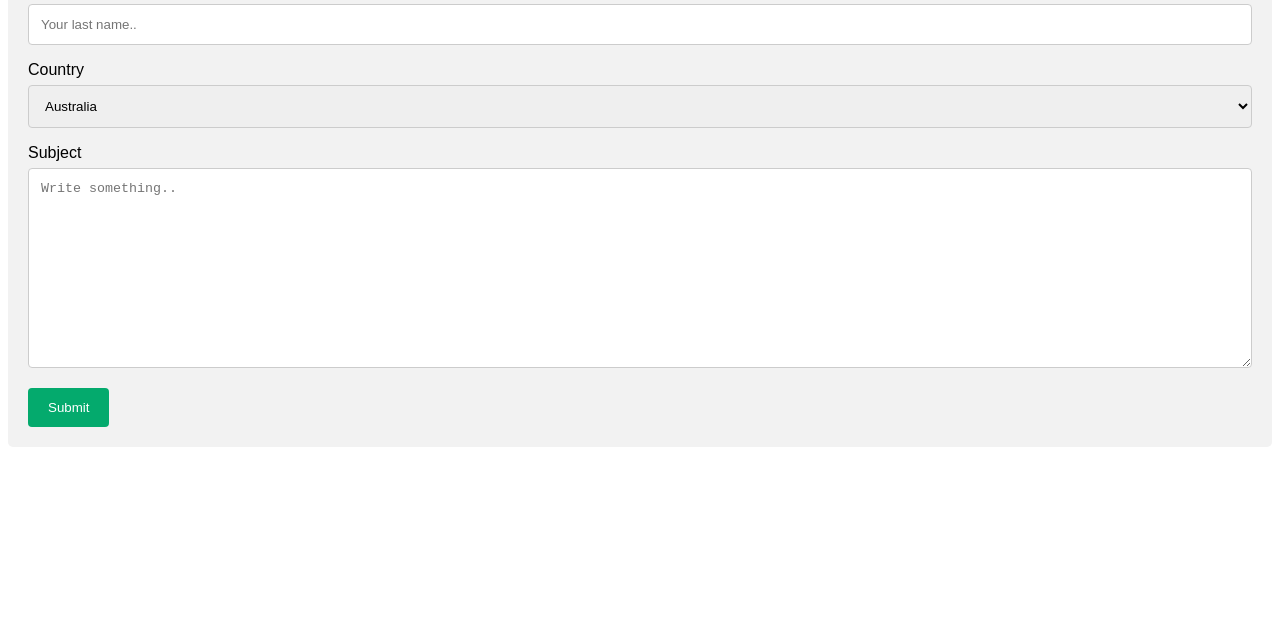
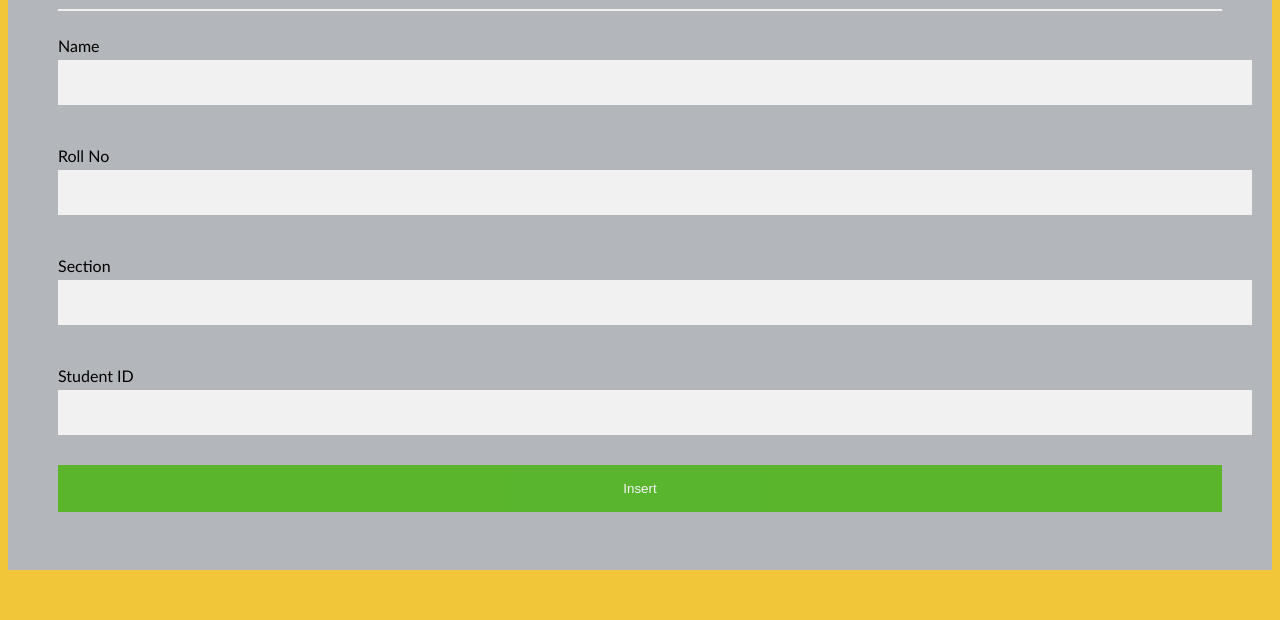
Before and after one commit to Codewithkaint/form_website, a plain HTML site: page index.html in a window 1280 px wide. Shown: the part 180-800 px from the top of the page. Drawn offline with Linux system fonts and the light colour scheme.

Commit message:
Form Code Change

```diff
--- a/index.html
+++ b/index.html
@@ -1,67 +1,140 @@
 <!DOCTYPE html>
-<html>
+<html lang="en">
+
 <head>
-<meta name="viewport" content="width=device-width, initial-scale=1">
-<style>
-body {font-family: Arial, Helvetica, sans-serif;}
-* {box-sizing: border-box;}
+  <meta charset="UTF-8">
+  <meta http-equiv="X-UA-Compatible" content="IE=edge">
+  <meta name="viewport" content="width=device-width, initial-scale=1.0">
+  <title>Student details</title>
+  <style>
+    /* The following tag selector body use the font-family and background-color properties for body of a page*/
 
-input[type=text], select, textarea {
-  width: 100%;
-  padding: 12px;
-  border: 1px solid #ccc;
-  border-radius: 4px;
-  box-sizing: border-box;
-  margin-top: 6px;
-  margin-bottom: 16px;
-  resize: vertical;
-}
+    body {
+      font-family: Calibri, Helvetica, sans-serif;
+      background-color: #f1c639;
+    }
 
-input[type=submit] {
-  background-color: #04AA6D;
-  color: white;
-  padding: 12px 20px;
-  border: none;
-  border-radius: 4px;
-  cursor: pointer;
-}
+    /* Following container class used padding for generate space around it, and also use a background-color for specify the color lightblue as a background */
+    .container {
+      padding: 50px;
+      background-color: #b3b6ba;
+    }
 
-input[type=submit]:hover {
-  background-color: #45a049;
-}
+    /* The following tag selector input use the different properties for the text filed. */
+    input[type=text] {
+      width: 100%;
+      padding: 15px;
+      margin: 5px 0 22px 0;
+      display: inline-block;
+      border: none;
+      background: #f1f1f1;
+    }
 
-.container {
-  border-radius: 5px;
-  background-color: #f2f2f2;
-  padding: 20px;
-}
-</style>
+    input[type=text]:focus {
+      background-color: orange;
+      outline: none;
+    }
+
+    div {
+      padding: 10px 0;
+    }
+
+    hr {
+      border: 1px solid #f1f1f1;
+      margin-bottom: 25px;
+    }
+
+    /* The following tag selector button uses the different properties for the Button. */
+    button {
+      background-color: #51b51f;
+      color: white;
+      margin: 8px 0;
+      border: none;
+      cursor: pointer;
+      padding: 16px 20px;
+      width: 100%;
+      opacity: 0.9;
+    }
+
+    /* The following tag selector hover uses the opacity property for the Button which select button when you mouse over it. */
+    button:hover {
+      opacity: 1;
+    }
+  </style>
 </head>
+
 <body>
+  <div class="container">
+    <center>
+      <h1 style="font-size: 4vw;"> Registration Form</h1>
+    </center>
+    <hr>
 
-<h3>Contact Form</h3>
+    <label> Name </label> <input id="Namebox" type="text"><br><br>
+    <label> Roll No </label> <input id="Rollbox" type="text"><br><br>
+    <label> Section </label> <input id="Secbox" type="text"><br><br>
+    <label> Student ID </label> <input id="IDbox" type="text">
+    <br>
+    <button id="Insbtn">Insert</button>
+  </div>
 
-<div class="container">
-  <form action="/action_page.php">
-    <label for="fname">First Name</label>
-    <input type="text" id="fname" name="firstname" placeholder="Your name..">
+  <!---------------------------CONFIG Firebase------------------------------>
+  <script type="module">
+    import { initializeApp } from "https://www.gstatic.com/firebasejs/9.17.1/firebase-app.js";
 
-    <label for="lname">Last Name</label>
-    <input type="text" id="lname" name="lastname" placeholder="Your last name..">
+    const firebaseConfig = {
+       apiKey: "AIzaSyCTYm1ks7IPU4LQTpy454t61R01KvvP5ZA",
+       authDomain: "qr-based.firebaseapp.com",
+       databaseURL: "https://qr-based-default-rtdb.firebaseio.com",
+       projectId: "qr-based",
+       storageBucket: "qr-based.appspot.com",
+       messagingSenderId: "1069943626164",
+       appId: "1:1069943626164:web:7a7fd13e3c4c38690e7ae1",
+       measurementId: "G-Z49130CKFY"
+    };
 
-    <label for="country">Country</label>
-    <select id="country" name="country">
-      <option value="australia">Australia</option>
-      <option value="canada">Canada</option>
-      <option value="usa">USA</option>
-    </select>
+    // Initialize Firebase
+    const app = initializeApp(firebaseConfig);
 
-    <label for="subject">Subject</label>
-    <textarea id="subject" name="subject" placeholder="Write something.." style="height:200px"></textarea>
+    import { getDatabase, ref, set, child, update, remove } from "https://www.gstatic.com/firebasejs/9.17.1/firebase-database.js";
 
-    <input type="submit" value="Submit">
-  </form>
-</div>
+    const db = getDatabase();
 
+    // ------------------------------Refrences---------------------------------
+
+    var namebox = document.getElementById("Namebox")
+    var rollbox = document.getElementById("Rollbox")
+    var secbox = document.getElementById("Secbox")
+    var idbox = document.getElementById("IDbox")
+
+    var insBtn = document.getElementById("Insbtn")
+
+
+    // -----------------------------Insert Data Function------------------------
+
+    function InsertData() {
+      set(ref(db, "TheStudents/" + rollbox.value), {
+        NameofStd: namebox.value,
+        RollNo: rollbox.value,
+        Section: secbox.value,
+        StudentID: idbox.value,
+      })
+        .then(() => {
+          alert("data stored successfuly");
+          window.location.replace("https://codewithkaint.github.io/Atendence_project/")             //  This was added to redirect to main page after record adding
+
+        })
+        .catch((error) => {
+          alert("unsuccessful, error" + error);
+
+        });
+    }
+
+    // -----------------------------Insert Data Function Call on click------------------------
+
+    insBtn.addEventListener('click', InsertData);
+
+  </script>
 </body>
+
 </html>
```
